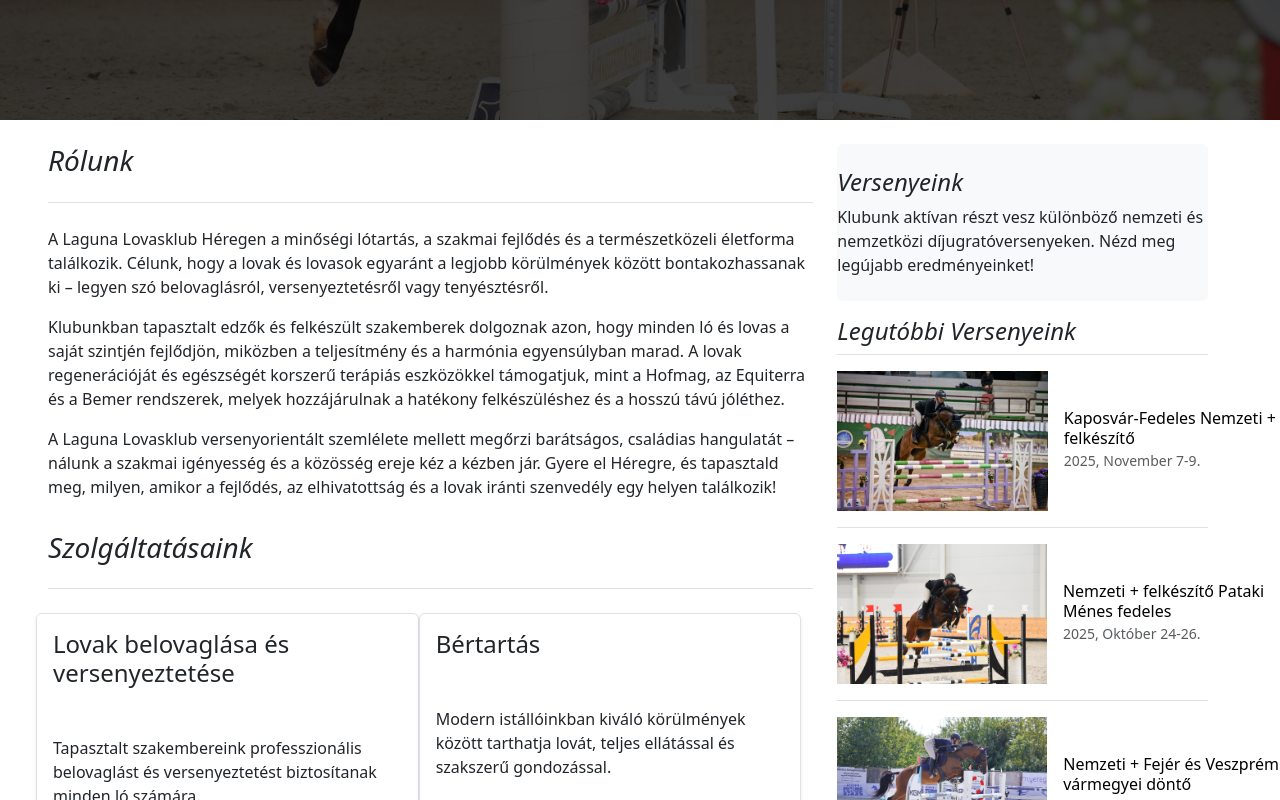
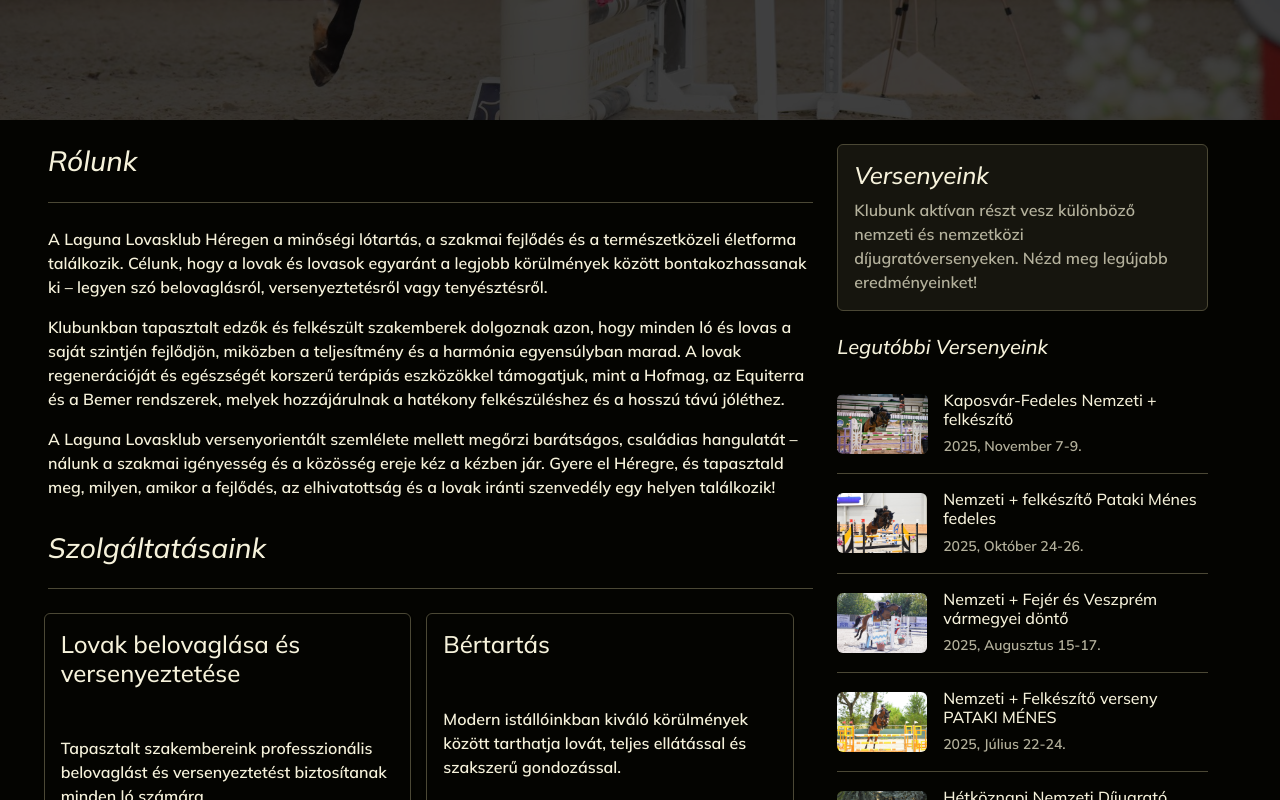
Before and after one commit to KLeviii/laguna-lovas-klub, a Vue app: page /webshop in a window 1280 px wide. Shown: the part 680-1480 px from the top of the page. Built offline with nearby package versions, Linux system fonts and the light colour scheme; no server answers.

Commit message:
design upgrade

```diff
--- a/src/App.vue
+++ b/src/App.vue
@@ -11,8 +11,12 @@ onMounted(() => {
 });
 </script>
 <template>
-  <Header v-show="$route.path != '/admin/login'"></Header>
-  <router-view />
-  <Footer v-show="$route.path != '/admin/login'"></Footer>
+  <div class="site-wrapper">
+    <Header v-show="$route.path != '/admin/login'"></Header>
+    <div class="site-content">
+      <router-view />
+    </div>
+    <Footer v-show="$route.path != '/admin/login'"></Footer>
+  </div>
 </template>
 <style scoped></style>
--- a/src/assets/main.css
+++ b/src/assets/main.css
@@ -16,7 +16,21 @@
   --warning: hsl(52 19% 57%);
   --success: hsl(146 17% 59%);
   --info: hsl(217 28% 65%);
+
+  /* Bootstrap 5.3 belső változók bridgelése */
+  --bs-body-bg: var(--bg-dark);
+  --bs-body-color: var(--text);
+  --bs-border-color: var(--border);
+  --bs-heading-color: var(--text);
+  --bs-link-color: var(--primary);
+  --bs-link-hover-color: var(--highlight);
+  --bs-emphasis-color: var(--text);
+  --bs-secondary-color: var(--text-muted);
+  --bs-tertiary-color: var(--text-muted);
+  --bs-secondary-bg: var(--bg-light);
+  --bs-tertiary-bg: var(--bg);
 }
+
 body.light {
   --bg-dark: hsl(52 21% 88%);
   --bg: hsl(52 37% 93%);
@@ -32,6 +46,19 @@ body.light {
   --warning: hsl(52 23% 34%);
   --success: hsl(147 19% 36%);
   --info: hsl(217 22% 41%);
+
+  /* Bootstrap bridge-ek explicit ismétlése, hogy a BS [data-bs-theme=light] ne tudja felülírni */
+  --bs-body-color: var(--text);
+  --bs-heading-color: var(--text);
+  --bs-emphasis-color: var(--text);
+  --bs-secondary-color: var(--text-muted);
+  --bs-tertiary-color: var(--text-muted);
+  --bs-secondary-bg: var(--bg-light);
+  --bs-tertiary-bg: var(--bg);
+  --bs-body-bg: var(--bg-dark);
+  --bs-border-color: var(--border);
+  --bs-link-color: var(--primary);
+  --bs-link-hover-color: var(--highlight);
 }
 
 body {
@@ -43,111 +70,112 @@ body {
   padding: 0;
   background-color: var(--bg-dark);
   color: var(--text);
+  transition: background-color 0.3s ease, color 0.3s ease;
+}
+
+/* Headingek közvetlen szín – megkerüli a Bootstrap --bs-heading-color közvetítést */
+h1, h2, h3, h4, h5, h6,
+.h1, .h2, .h3, .h4, .h5, .h6 {
+  color: var(--text);
+}
+
+/* Általános szövegelemek örökölnek */
+p, li, small, td, th, label, span, figcaption {
+  color: inherit;
 }
 
 /* =================================================================
    BOOTSTRAP COMPONENT OVERRIDES – Custom Design System Integration
    ================================================================= */
 
-/* Buttons */
+/* --- Buttons --- */
 .btn-primary {
-  background-color: var(--primary);
-  border-color: var(--primary);
-  color: var(--bg-dark);
-}
-.btn-primary:hover,
-.btn-primary:focus,
-.btn-primary:active,
-.btn-primary.active {
-  background-color: var(--highlight);
-  border-color: var(--highlight);
-  color: var(--bg-dark);
-}
-.btn-primary:disabled {
-  background-color: var(--text-muted);
-  border-color: var(--text-muted);
-  color: var(--bg);
+  --bs-btn-bg: var(--primary);
+  --bs-btn-border-color: var(--primary);
+  --bs-btn-color: var(--bg-dark);
+  --bs-btn-hover-bg: var(--highlight);
+  --bs-btn-hover-border-color: var(--highlight);
+  --bs-btn-hover-color: var(--text);
+  --bs-btn-active-bg: var(--highlight);
+  --bs-btn-active-border-color: var(--highlight);
+  --bs-btn-active-color: var(--text);
+  --bs-btn-disabled-bg: var(--text-muted);
+  --bs-btn-disabled-border-color: var(--text-muted);
+  --bs-btn-disabled-color: var(--bg);
 }
 
 .btn-secondary {
-  background-color: var(--secondary);
-  border-color: var(--secondary);
-  color: var(--text);
-}
-.btn-secondary:hover,
-.btn-secondary:focus,
-.btn-secondary:active,
-.btn-secondary.active {
-  background-color: var(--highlight);
-  border-color: var(--highlight);
-  color: var(--text);
+  --bs-btn-bg: var(--secondary);
+  --bs-btn-border-color: var(--secondary);
+  --bs-btn-color: var(--text);
+  --bs-btn-hover-bg: var(--highlight);
+  --bs-btn-hover-border-color: var(--highlight);
+  --bs-btn-hover-color: var(--text);
+  --bs-btn-active-bg: var(--highlight);
+  --bs-btn-active-border-color: var(--highlight);
+  --bs-btn-active-color: var(--text);
 }
 
 .btn-danger {
-  background-color: var(--danger);
-  border-color: var(--danger);
-  color: var(--bg-dark);
-}
-.btn-danger:hover,
-.btn-danger:focus,
-.btn-danger:active,
-.btn-danger.active {
-  background-color: var(--highlight);
-  border-color: var(--highlight);
+  --bs-btn-bg: var(--danger);
+  --bs-btn-border-color: var(--danger);
+  --bs-btn-color: var(--bg-dark);
+  --bs-btn-hover-bg: var(--highlight);
+  --bs-btn-hover-border-color: var(--highlight);
+  --bs-btn-hover-color: var(--text);
+  --bs-btn-active-bg: var(--highlight);
+  --bs-btn-active-border-color: var(--highlight);
+  --bs-btn-active-color: var(--text);
 }
 
 .btn-success {
-  background-color: var(--success);
-  border-color: var(--success);
-  color: var(--bg-dark);
-}
-.btn-success:hover,
-.btn-success:focus,
-.btn-success:active,
-.btn-success.active {
-  background-color: var(--highlight);
-  border-color: var(--highlight);
+  --bs-btn-bg: var(--success);
+  --bs-btn-border-color: var(--success);
+  --bs-btn-color: var(--bg-dark);
+  --bs-btn-hover-bg: var(--highlight);
+  --bs-btn-hover-border-color: var(--highlight);
+  --bs-btn-hover-color: var(--text);
+  --bs-btn-active-bg: var(--highlight);
+  --bs-btn-active-border-color: var(--highlight);
+  --bs-btn-active-color: var(--text);
 }
 
 .btn-warning {
-  background-color: var(--warning);
-  border-color: var(--warning);
-  color: var(--bg-dark);
-}
-.btn-warning:hover,
-.btn-warning:focus,
-.btn-warning:active,
-.btn-warning.active {
-  background-color: var(--highlight);
-  border-color: var(--highlight);
+  --bs-btn-bg: var(--warning);
+  --bs-btn-border-color: var(--warning);
+  --bs-btn-color: var(--bg-dark);
+  --bs-btn-hover-bg: var(--highlight);
+  --bs-btn-hover-border-color: var(--highlight);
+  --bs-btn-hover-color: var(--text);
+  --bs-btn-active-bg: var(--highlight);
+  --bs-btn-active-border-color: var(--highlight);
+  --bs-btn-active-color: var(--text);
 }
 
 .btn-info {
-  background-color: var(--info);
-  border-color: var(--info);
-  color: var(--text);
-}
-.btn-info:hover,
-.btn-info:focus,
-.btn-info:active,
-.btn-info.active {
-  background-color: var(--highlight);
-  border-color: var(--highlight);
+  --bs-btn-bg: var(--info);
+  --bs-btn-border-color: var(--info);
+  --bs-btn-color: var(--text);
+  --bs-btn-hover-bg: var(--highlight);
+  --bs-btn-hover-border-color: var(--highlight);
+  --bs-btn-hover-color: var(--text);
+  --bs-btn-active-bg: var(--highlight);
+  --bs-btn-active-border-color: var(--highlight);
+  --bs-btn-active-color: var(--text);
 }
 
 .btn-outline-primary {
-  color: var(--primary);
-  border-color: var(--primary);
-}
-.btn-outline-primary:hover,
-.btn-outline-primary:focus,
-.btn-outline-primary:active {
-  background-color: var(--primary);
-  border-color: var(--primary);
-  color: var(--bg-dark);
+  --bs-btn-color: var(--primary);
+  --bs-btn-border-color: var(--primary);
+  --bs-btn-hover-bg: var(--primary);
+  --bs-btn-hover-border-color: var(--primary);
+  --bs-btn-hover-color: var(--bg-dark);
+  --bs-btn-active-bg: var(--primary);
+  --bs-btn-active-border-color: var(--primary);
+  --bs-btn-active-color: var(--bg-dark);
 }
 
-/* Form Controls */
+/* --- Form Controls --- */
 .form-control,
 .form-select,
 .form-textarea {
@@ -161,7 +189,7 @@ body {
   background-color: var(--bg-light);
   color: var(--text);
   border-color: var(--primary);
-  box-shadow: 0 0 0 0.25rem rgba(0, 0, 0, 0.25);
+  box-shadow: 0 0 0 0.25rem var(--highlight);
 }
 .form-control::placeholder {
   color: var(--text-muted);
@@ -170,6 +198,28 @@ body {
   background-color: var(--border-muted);
   color: var(--text-muted);
   border-color: var(--border);
+}
+
+/* File input gomb */
+.form-control::file-selector-button {
+  background-color: var(--highlight);
+  color: var(--text);
+  border-color: var(--border);
+}
+.form-control::file-selector-button:hover {
+  background-color: var(--primary);
+  color: var(--bg-dark);
+}
+
+/* Input group addon */
+.input-group-text {
+  background-color: var(--highlight);
+  border-color: var(--border);
+  color: var(--text);
+}
+
+.form-label {
+  color: var(--text);
 }
 
 /* Form Check (Checkbox, Radio) */
@@ -183,10 +233,10 @@ body {
 }
 .form-check-input:focus {
   border-color: var(--primary);
-  box-shadow: 0 0 0 0.25rem rgba(0, 0, 0, 0.25);
+  box-shadow: 0 0 0 0.25rem var(--highlight);
 }
 
-/* Cards */
+/* --- Cards --- */
 .card {
   background-color: var(--bg-light);
   border-color: var(--border);
@@ -203,7 +253,7 @@ body {
   color: var(--text);
 }
 
-/* Alerts */
+/* --- Alerts --- */
 .alert-primary {
   background-color: var(--primary);
   border-color: var(--primary);
@@ -235,10 +285,17 @@ body {
   color: var(--text);
 }
 
-/* Tables */
+/* --- Tables --- */
 .table {
   color: var(--text);
   border-color: var(--border);
+  --bs-table-bg: transparent;
+  --bs-table-border-color: var(--border);
+  --bs-table-color: var(--text);
+  --bs-table-striped-bg: var(--bg-light);
+  --bs-table-striped-color: var(--text);
+  --bs-table-hover-bg: var(--highlight);
+  --bs-table-hover-color: var(--text);
 }
 .table-striped > tbody > tr:nth-of-type(odd) {
   background-color: var(--bg-light);
@@ -258,10 +315,16 @@ body {
   border-color: var(--border);
 }
 
-/* Dropdowns */
+/* --- Dropdowns --- */
 .dropdown-menu {
   background-color: var(--bg-light);
   border-color: var(--border);
+  --bs-dropdown-bg: var(--bg-light);
+  --bs-dropdown-border-color: var(--border);
+  --bs-dropdown-color: var(--text);
+  --bs-dropdown-link-color: var(--text);
+  --bs-dropdown-link-hover-color: var(--bg-dark);
+  --bs-dropdown-link-hover-bg: var(--primary);
 }
 .dropdown-item {
   color: var(--text);
@@ -273,7 +336,7 @@ body {
   color: var(--bg-dark);
 }
 
-/* Navbar/Headers */
+/* --- Navbar --- */
 .navbar {
   background-color: var(--bg);
   border-color: var(--border);
@@ -282,7 +345,118 @@ body {
   color: var(--primary);
 }
 
-/* Link Colors - Dynamic theme support */
+/* --- Nav Tabs --- */
+.nav-tabs {
+  --bs-nav-tabs-border-color: var(--border);
+  --bs-nav-tabs-link-active-bg: var(--bg-light);
+  --bs-nav-tabs-link-active-border-color: var(--border) var(--border) var(--bg-light);
+  --bs-nav-tabs-link-active-color: var(--primary);
+  border-color: var(--border);
+}
+.nav-tabs .nav-link {
+  color: var(--text-muted);
+  border-color: transparent;
+}
+.nav-tabs .nav-link:hover,
+.nav-tabs .nav-link:focus {
+  color: var(--text);
+  border-color: var(--border-muted) var(--border-muted) var(--border);
+  background-color: var(--bg-light);
+}
+.nav-tabs .nav-link.active {
+  background-color: var(--bg-light);
+  border-color: var(--border) var(--border) var(--bg-light);
+  color: var(--primary);
+}
+
+/* --- Accordion --- */
+.accordion-item {
+  background-color: var(--bg-light);
+  border-color: var(--border);
+  color: var(--text);
+}
+.accordion-button {
+  background-color: var(--highlight);
+  color: var(--text);
+}
+.accordion-button:not(.collapsed) {
+  background-color: var(--primary);
+  color: var(--bg-dark);
+  box-shadow: inset 0 -1px 0 var(--border);
+}
+.accordion-button:focus {
+  box-shadow: 0 0 0 0.25rem var(--highlight);
+  border-color: var(--primary);
+}
+.accordion-button::after {
+  filter: invert(1) grayscale(1);
+}
+body.light .accordion-button::after {
+  filter: none;
+}
+.accordion-body {
+  background-color: var(--bg-light);
+  color: var(--text);
+}
+
+/* --- Progress --- */
+.progress {
+  background-color: var(--bg-light);
+  border: 1px solid var(--border);
+}
+.progress-bar {
+  background-color: var(--primary);
+  color: var(--bg-dark);
+}
+
+/* --- List Group --- */
+.list-group-item {
+  background-color: var(--bg-light);
+  border-color: var(--border);
+  color: var(--text);
+}
+.list-group-item:hover,
+.list-group-item:focus {
+  background-color: var(--highlight);
+  color: var(--text);
+}
+.list-group-item.active {
+  background-color: var(--primary);
+  border-color: var(--primary);
+  color: var(--bg-dark);
+}
+
+/* --- Modals --- */
+.modal-content {
+  background-color: var(--bg-light);
+  border-color: var(--border);
+  color: var(--text);
+}
+.modal-header {
+  background-color: var(--highlight);
+  border-color: var(--border);
+}
+.modal-footer {
+  background-color: var(--highlight);
+  border-color: var(--border);
+}
+.modal-title {
+  color: var(--text);
+}
+.btn-close {
+  filter: invert(1) grayscale(1);
+}
+body.light .btn-close {
+  filter: none;
+}
+
+/* --- HR --- */
+hr {
+  border-color: var(--border);
+  opacity: 1;
+}
+
+/* --- Link Colors --- */
 .link-light {
   color: var(--text) !important;
 }
@@ -296,7 +470,7 @@ body {
   color: var(--primary) !important;
 }
 
-/* Text colors */
+/* --- Text color utilities --- */
 .text-white,
 .text-light {
   color: var(--text) !important;
@@ -307,13 +481,31 @@ body {
 .text-muted {
   color: var(--text-muted) !important;
 }
+.text-primary {
+  color: var(--primary) !important;
+}
+.text-secondary {
+  color: var(--secondary) !important;
+}
+.text-success {
+  color: var(--success) !important;
+}
+.text-warning {
+  color: var(--warning) !important;
+}
+.text-danger {
+  color: var(--danger) !important;
+}
+.text-info {
+  color: var(--info) !important;
+}
 
 /* Ensure text-muted is always readable */
 p.text-muted {
   color: var(--text-muted) !important;
 }
 
-/* Background utilities */
+/* --- Background utilities --- */
 .bg-light {
   background-color: var(--bg-light) !important;
   color: var(--text);
@@ -326,14 +518,38 @@ p.text-muted {
   background-color: var(--bg-light) !important;
   color: var(--text);
 }
+.bg-primary {
+  background-color: var(--primary) !important;
+  color: var(--bg-dark) !important;
+}
+.bg-secondary {
+  background-color: var(--secondary) !important;
+  color: var(--text) !important;
+}
+.bg-success {
+  background-color: var(--success) !important;
+  color: var(--bg-dark) !important;
+}
+.bg-danger {
+  background-color: var(--danger) !important;
+  color: var(--bg-dark) !important;
+}
+.bg-warning {
+  background-color: var(--warning) !important;
+  color: var(--bg-dark) !important;
+}
+.bg-info {
+  background-color: var(--info) !important;
+  color: var(--text) !important;
+}
 
-/* Spinners */
+/* --- Spinners --- */
 .spinner-border {
   border-color: var(--highlight);
   border-right-color: var(--primary);
 }
 
-/* Pagination */
+/* --- Pagination --- */
 .pagination .page-link {
   background-color: var(--bg-light);
   border-color: var(--border);
@@ -350,7 +566,7 @@ p.text-muted {
   color: var(--bg-dark);
 }
 
-/* Badges */
+/* --- Badges --- */
 .badge {
   background-color: var(--primary);
   color: var(--bg-dark);
@@ -375,6 +591,17 @@ p.text-muted {
   background-color: var(--info) !important;
   color: var(--text);
 }
+.badge.bg-primary {
+  background-color: var(--primary) !important;
+  color: var(--bg-dark);
+}
+
+/* Secondary gomb: light módban sötét kék háttéren fehér szöveg kell */
+body.light .btn-secondary {
+  --bs-btn-color: var(--bg-light);
+  --bs-btn-hover-color: var(--bg-light);
+  --bs-btn-active-color: var(--bg-light);
+}
 
 /* =================================================================
    END BOOTSTRAP OVERRIDES
@@ -382,18 +609,16 @@ p.text-muted {
 
 /* Project-Specific Styles */
 
-/*
-#nav {
-    color: rgb(255, 255, 255);
-    background-color: #19253c;
-    position: fixed;
-    left: 0;
-    width: 100%;
-    z-index: 9999;
-    top: 0;
-    transition: top 0.4s ease-in-out;
+/* Sticky footer layout */
+.site-wrapper {
+  display: flex;
+  flex-direction: column;
+  min-height: 100vh;
 }
-*/
+.site-content {
+  flex: 1;
+}
+
 header h2 {
   margin: 10px;
 }
@@ -404,6 +629,15 @@ header h2 {
 
 main {
   margin: auto;
+}
+
+/* Tartalom max szélesség nagy képernyőkön */
+section,
+.admin-layout {
+  max-width: 1400px;
+  margin-left: auto;
+  margin-right: auto;
+  width: 100%;
 }
 
 .image-container {
@@ -479,8 +713,6 @@ li img {
 .card {
   padding: 10px 0px 10px 0px;
   border-radius: 10px;
-  width: 80%;
-  margin: 0px auto 0px auto;
 }
 
 table {
--- a/src/components/Header.vue
+++ b/src/components/Header.vue
@@ -182,6 +182,11 @@ nav router-link {
   color: var(--primary) !important;
 }
 
+.nav-link.router-link-active,
+.nav-link.router-link-exact-active {
+  color: var(--primary) !important;
+}
+
 .btn-theme-toggle {
   background: none;
   border: none;
--- a/src/components/pages/RolunkPage.vue
+++ b/src/components/pages/RolunkPage.vue
@@ -160,33 +160,29 @@ const eladoLovak = [
             </div>
 
             <div class="col-4">
-              <div style="top: 2rem">
-                <div class="py-4 mb-3 bg-body-tertiary rounded">
-                  <h4 class="fst-italic">Versenyeink</h4>
-                  <p class="mb-0">
+              <div class="verseny-sidebar">
+                <div class="verseny-intro mb-4 p-3 rounded">
+                  <h4 class="fst-italic mb-2">Versenyeink</h4>
+                  <p class="mb-0 text-muted">
                     Klubunk aktívan részt vesz különböző nemzeti és nemzetközi
                     díjugratóversenyeken. Nézd meg legújabb eredményeinket!
                   </p>
                 </div>
-                <div>
-                  <h4 class="fst-italic">Legutóbbi Versenyeink</h4>
-                  <ul class="list-unstyled">
+                <h5 class="fst-italic mb-3">Legutóbbi Versenyeink</h5>
+                <ul class="list-unstyled mb-0">
                   <li v-for="verseny in versenyek" :key="verseny.nev">
                     <router-link
-                        class="d-flex flex-column flex-lg-row gap-3 align-items-start align-items-lg-center py-3 link-body-emphasis text-decoration-none border-top"
+                      class="verseny-link d-flex flex-row gap-3 align-items-center py-3 text-decoration-none border-bottom"
                       to="/eredmenyeink"
                     >
-                        <img :src="verseny.kep" class="col-5" alt="" />
-                        <div class="col-7">
-                          <h6 class="mb-0">{{ verseny.nev }}</h6>
-                          <small class="text-body-secondary">{{
-                            verseny.datum
-                          }}</small>
+                      <img :src="verseny.kep" class="verseny-img rounded" alt="" />
+                      <div>
+                        <h6 class="mb-1">{{ verseny.nev }}</h6>
+                        <small class="text-muted">{{ verseny.datum }}</small>
                       </div>
                     </router-link>
                   </li>
                 </ul>
-                </div>
               </div>
             </div>
           </div>
@@ -200,4 +196,26 @@ const eladoLovak = [
 .know-more {
   color: var(--text);
 }
+
+.verseny-intro {
+  background-color: var(--bg-light);
+  border: 1px solid var(--border);
+  color: var(--text);
+}
+
+.verseny-link {
+  color: var(--text);
+  border-color: var(--border) !important;
+}
+
+.verseny-link:hover {
+  color: var(--primary);
+}
+
+.verseny-img {
+  width: 80px;
+  height: 60px;
+  object-fit: cover;
+  flex-shrink: 0;
+}
 </style>
--- a/src/main.js
+++ b/src/main.js
@@ -1,4 +1,3 @@
-import './assets/main.css'
 import { createApp } from 'vue'
 import App from './App.vue'
 import router from './router'
@@ -6,6 +5,7 @@ import { useAuth } from './composables/useAuth'
 
 import 'bootstrap/dist/css/bootstrap.min.css'
 import 'bootstrap/dist/js/bootstrap.bundle.min.js'
+import './assets/main.css'
 
 const app = createApp(App)
 app.use(router)
```
Also changed, not shown: src/components/products/ProductForm.vue (+10 -2 lines), src/views/AdminHorseListView.vue (+6 -6 lines), src/views/AdminProductListView.vue (+7 -7 lines), 1 other file (tests, documents, lock files or other folders). Lines whose indentation alone changed are shown as unchanged.
